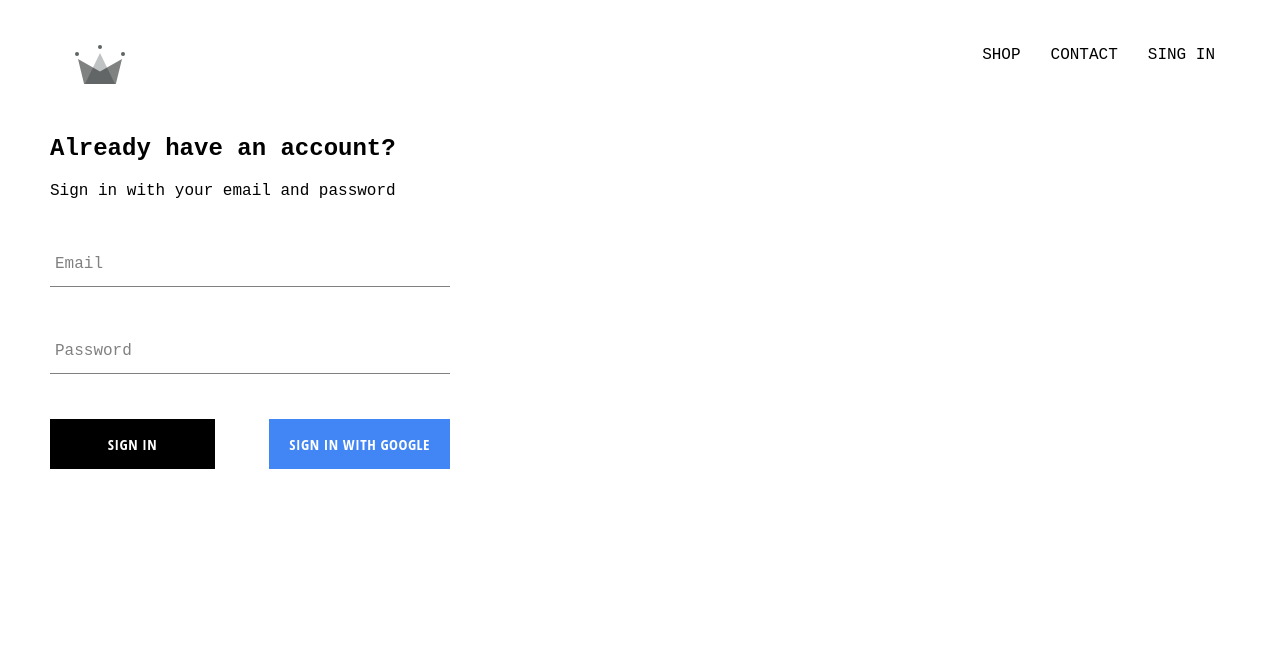
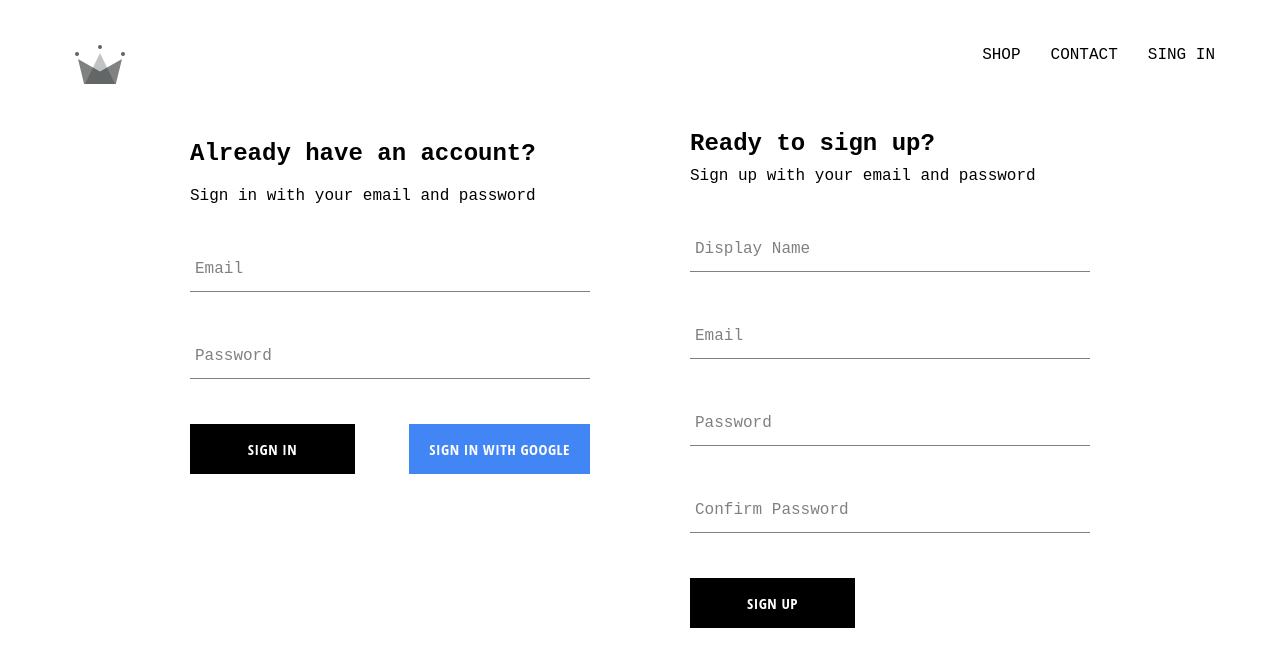
Before and after one commit to asilva-cell/e-food-app, a React (Create React App) app: page /signin in a window 1280 px wide. Shown: the top 666 px of the page. Built offline with nearby package versions, Linux system fonts and the light colour scheme; no server answers.

Commit message:
sign-up form ready and working, email sig-up with firebase

```diff
--- a/src/App.js
+++ b/src/App.js
@@ -29,6 +29,7 @@
 							...snapShot.data()
 						}
 					});
+					console.log(this.state);
 				});
 			} else {
 				this.setState({ currentUser: userAuth });
--- /dev/null
+++ b/src/components/sign-up/sign-up.component.jsx
@@ -0,0 +1,96 @@
+import React from "react";
+import FormInput from "../form-input/form-input.component";
+import CustomButton from "../custom-button/custom-button.component";
+import { auth, createUserProfileDocument } from "../../firebase/firebase.utils";
+
+import "./sign-up.style.scss";
+
+class SignUp extends React.Component {
+	constructor(props) {
+		super(props);
+
+		this.state = {
+			displayName: "",
+			email: "",
+			password: "",
+			confirmPassword: ""
+		};
+	}
+
+	handleSubmit = async event => {
+		event.preventDefault();
+		const { displayName, email, password, confirmPassword } = this.state;
+		if (password !== confirmPassword) {
+			alert("Passwords don't match. Please try again.");
+			return;
+		}
+		try {
+			const { user } = await auth.createUserWithEmailAndPassword(
+				email,
+				password
+			);
+			await createUserProfileDocument(user, { displayName });
+			this.setState({
+				displayName: "",
+				email: "",
+				password: "",
+				confirmPassword: ""
+			});
+		} catch (error) {
+			console.error(error);
+		}
+	};
+
+	handleChange = event => {
+		const { name, value } = event.target;
+
+		this.setState({ [name]: value });
+	};
+
+	render() {
+		const { displayName, email, password, confirmPassword } = this.state;
+		return (
+			<div className="sign-up">
+				<h2 className="title">Ready to sign up?</h2>
+				<span>Sign up with your email and password</span>
+				<form className="sign-up-form" onSubmit={this.handleSubmit}>
+					<FormInput
+						type="text"
+						name="displayName"
+						value={displayName}
+						onChange={this.handleChange}
+						label="Display Name"
+						required
+					/>
+					<FormInput
+						type="email"
+						name="email"
+						value={email}
+						onChange={this.handleChange}
+						label="Email"
+						required
+					/>
+					<FormInput
+						type="password"
+						name="password"
+						value={password}
+						onChange={this.handleChange}
+						label="Password"
+						required
+					/>
+					<FormInput
+						type="password"
+						name="confirmPassword"
+						value={confirmPassword}
+						onChange={this.handleChange}
+						label="Confirm Password"
+						required
+					/>
+					<CustomButton type="submit">SIGN UP</CustomButton>
+				</form>
+			</div>
+		);
+	}
+}
+
+export default SignUp;
--- /dev/null
+++ b/src/components/sign-up/sign-up.style.scss
@@ -0,0 +1,13 @@
+.sign-up {
+	display: flex;
+	flex-direction: column;
+	width: 400px;
+
+	.title {
+		margin: 10px 0;
+	}
+	.buttons {
+		display: flex;
+		justify-content: space-between;
+	}
+}
--- a/src/pages/sign-in-and-sign-up/sign-in-and-sign-up.component.jsx
+++ b/src/pages/sign-in-and-sign-up/sign-in-and-sign-up.component.jsx
@@ -1,10 +1,12 @@
 import React from "react";
 import SignIn from "../../components/sign-in/sign-in.component";
+import SignUp from "../../components/sign-up/sign-up.component";
 import "./sign-in-and-sign-up.style.scss";
 
 const SignInAndSignUpPage = () => (
 	<div className="sign-in-and-sign-up">
 		<SignIn />
+		<SignUp />
 	</div>
 );
 
--- a/src/pages/sign-in-and-sign-up/sign-in-and-sign-up.style.scss
+++ b/src/pages/sign-in-and-sign-up/sign-in-and-sign-up.style.scss
@@ -0,0 +1,6 @@
+.sign-in-and-sign-up {
+	width: 900px;
+	display: flex;
+	justify-content: space-between;
+	margin: 30px auto;
+}
```
